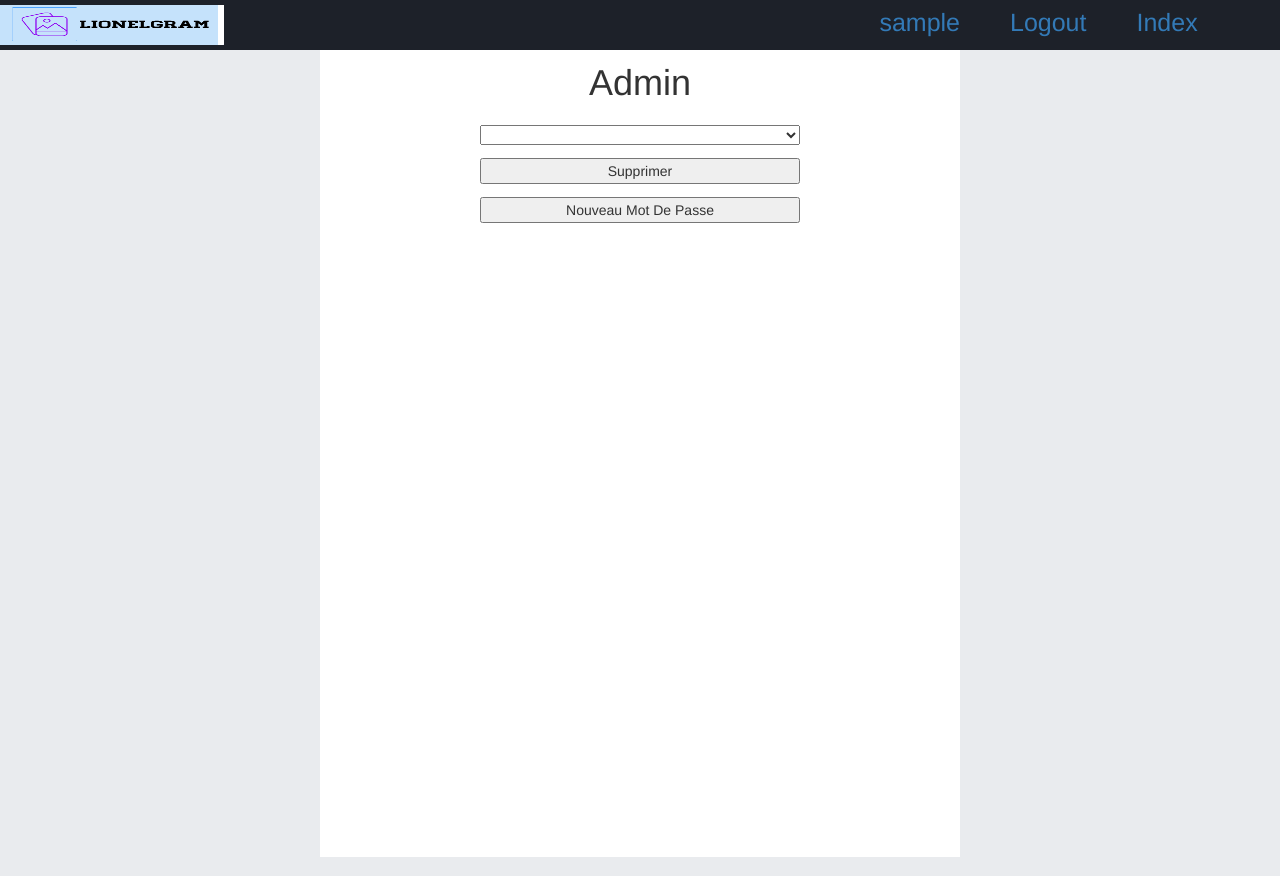
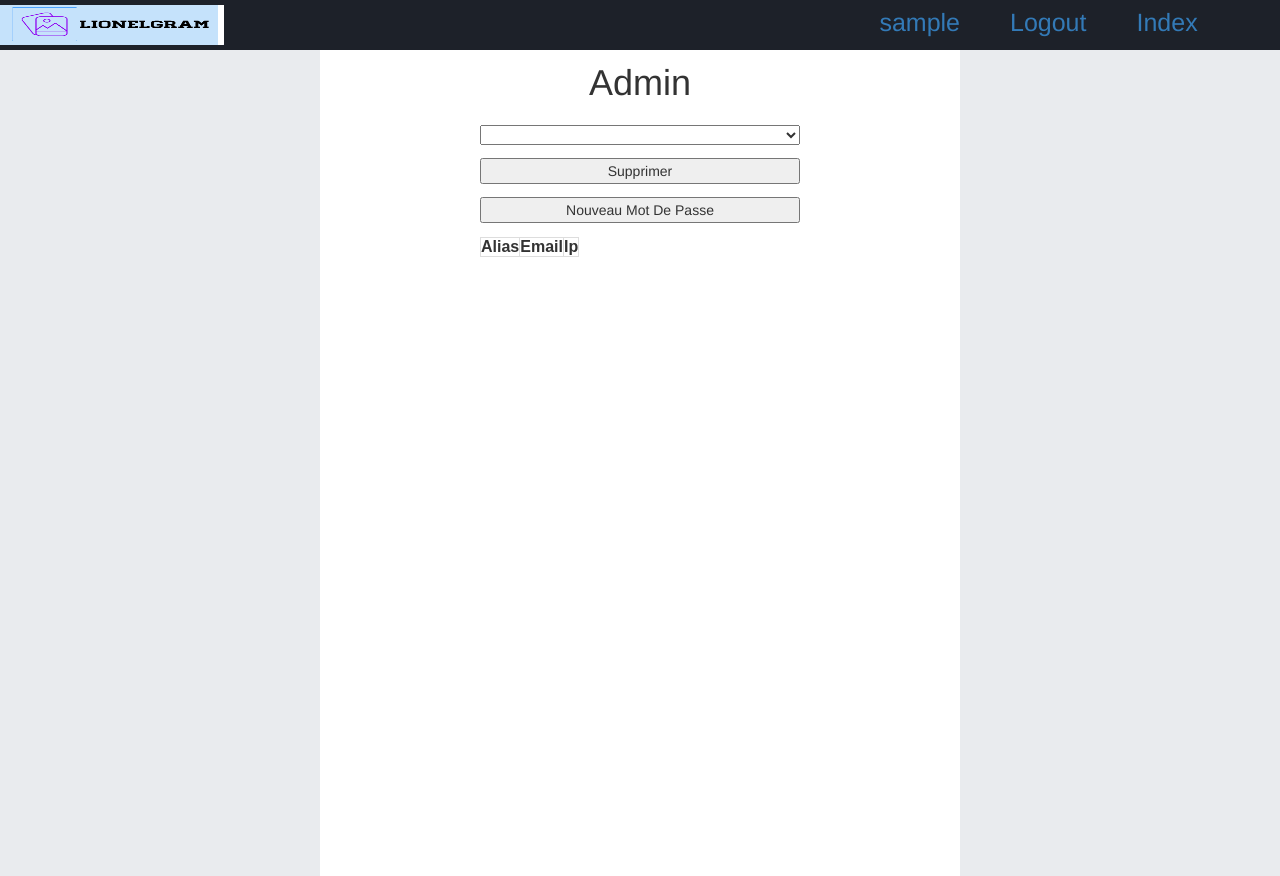
Before and after one commit to samlanth/TP_FINAL_PHP, a PHP site: page /admin.php in a window 1280 px wide. Run offline with PHP 8.4, Linux system fonts and the light colour scheme; the visitor is signed in with stand-in values (Sample User, id 1); lists and menus that the app fills with data are empty.

Commit message:
Login - Insertion pour admin Admin - Table des 10 dernier connecter

```diff
--- a/admin.php
+++ b/admin.php
@@ -60,6 +60,21 @@
   margin:auto;
 }
 
+ table {
+  font-family: arial, sans-serif;
+  border-collapse: collapse;
+  width: 100%;
+}
+
+td, th {
+  border: 1px solid #dddddd;
+  text-align: left;
+  padding: 8px;
+}
+
+tr:nth-child(even) {
+  background-color: #dddddd;
+}
 </style>
 <head>
     <link rel="stylesheet" href="https://maxcdn.bootstrapcdn.com/bootstrap/3.3.7/css/bootstrap.min.css" integrity="sha384-BVYiiSIFeK1dGmJRAkycuHAHRg32OmUcww7on3RYdg4Va+PmSTsz/K68vbdEjh4u" crossorigin="anonymous">
@@ -131,6 +146,37 @@
 			$getdelete->closeCursor();
 			}
 			?>
+
+
+		<table class="infos">
+			  <tr>
+				<th>Alias</th>
+				<th>Email</th>
+				<th>Ip</th>
+			  </tr>
+			  <tr>
+					<?php
+			$get = $bdd->prepare("CALL LastUsers()");
+			$tot = $get->execute();
+			while ($d = $get->fetch())
+			{
+				$Alias = $d[0];
+				$Date = $d[1];
+				$Ip = $d[2];
+				?>
+
+				<td><?php echo $Alias ?></td>
+				<td><?php echo $Date ?></td>
+				<td><?php echo $Ip ?></td>
+				</tr>
+			<?php
+			}
+			$get->closeCursor();
+		?>
+
+
+
+		</table>
 		<br><br><br><br><br><br><br><br><br><br><br><br><br><br><br><br><br><br><br><br><br><br><br><br><br><br><br><br><br><br><br>
 		</fieldset>
 
```
Also changed, not shown: login.php (+14 -1 lines).
